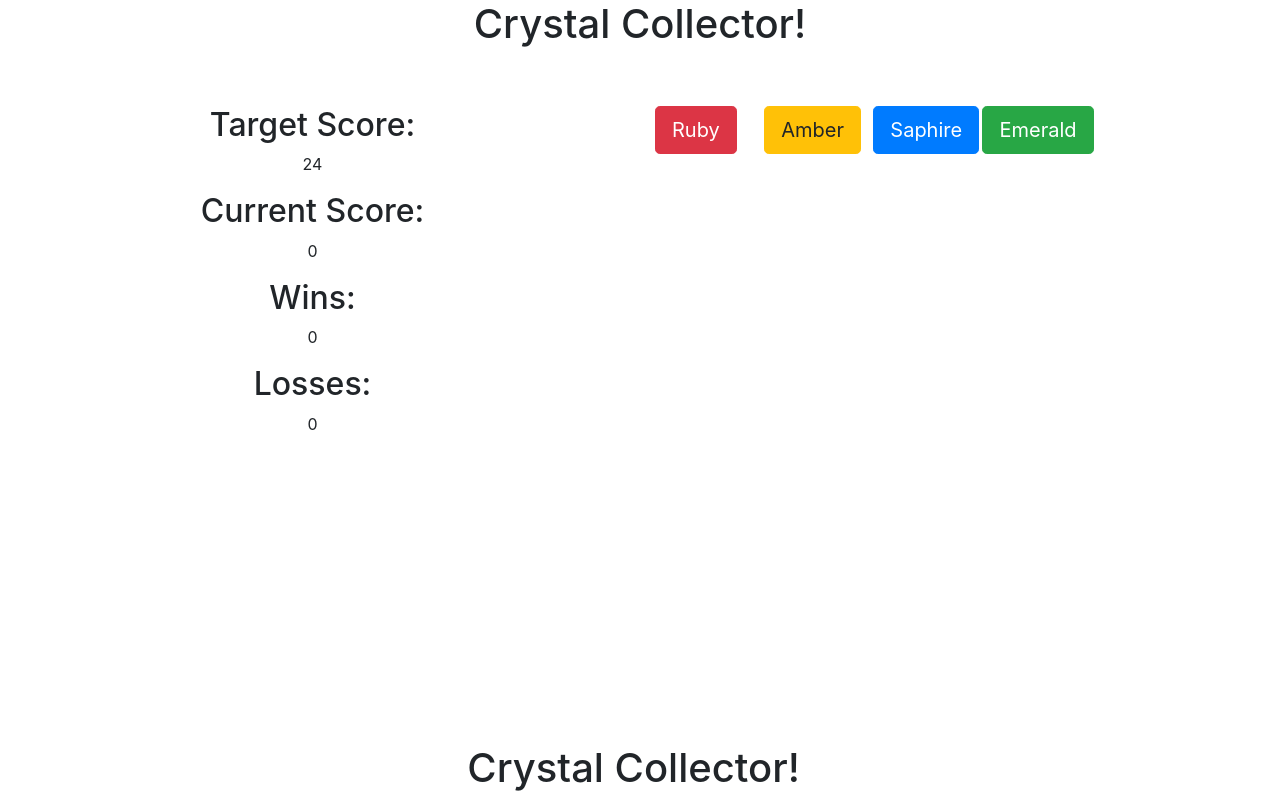
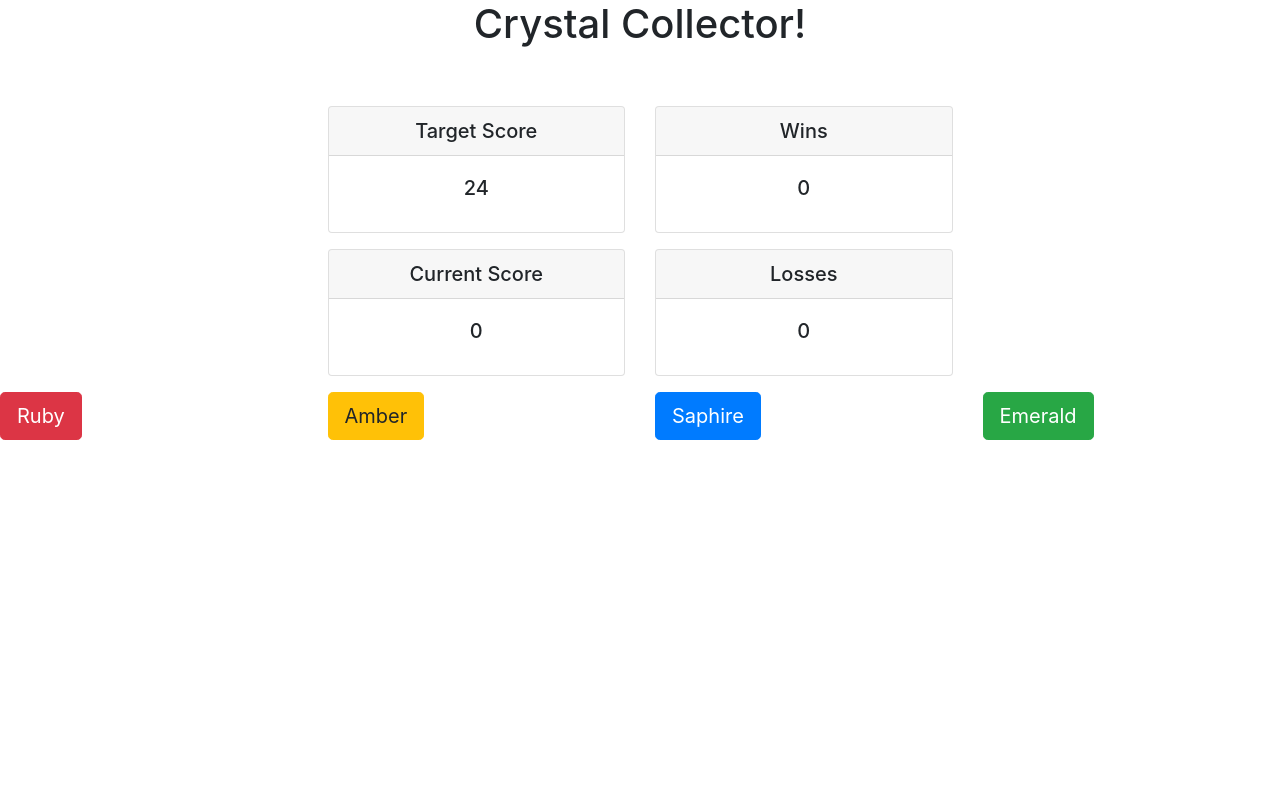
Before and after one commit to R-Delgado1203/unit-4-game, a plain HTML site: page index.html in a window 1280 px wide. Shown: the top 800 px of the page. Drawn offline with nearby package versions, Linux system fonts and the light colour scheme.

Commit message:
updated hmtl UI

```diff
--- a/assets/javascript/game.js
+++ b/assets/javascript/game.js
@@ -28,49 +28,40 @@ function addGems(value) {
 function crystalCollector(){
     if (currentScore > targetScore){
         losses++;
-        //$("#footer-content").text("YOU LOSE!");
         $(".losses").text(losses);
         alert("YOU LOSE!");
         numGenerator();
     }
     else if (currentScore === targetScore){
         wins++;
-        //$("#footer-content").text("YOU WIN!");
         $(".wins").text(wins);
         alert("YOU WIN!");
         numGenerator();
     }
 }
 
+/* function gameAlert(){
+    if (currentScore > targetScore){
+        alert("YOU LOSE!");
+    }
+    else if (currentScore === targetScore){
+        alert("YOU WIN!" + " " + currentScore);
+    }
+} */
+
 
 numGenerator();
 
 $(document).ready(function () {
 
-/*     $(document).on("click", function(){
-        if (currentScore > targetScore){
-            losses++;
-            $("#footer-content").text("YOU LOSE!");
-            $(".losses").text(losses);
-            numGenerator();
-        }
-        else if (currentScore === targetScore){
-            wins++;
-            $("#footer-content").text("YOU WIN!");
-            $(".wins").text(wins);
-            numGenerator();
-        }
-    }); */
-
-
-
-
     $(".target-score").text(targetScore);
 
-    $("#btn-ruby").on("click", function () {
+    $("#btn-ruby").click(function () {
         addGems(ruby);
         $(".current-score").text(currentScore);
+        //gameAlert();
         crystalCollector();
+
 
 
         console.log("the value of this gem is " + ruby);
@@ -78,19 +69,22 @@ $(document).ready(function () {
         console.log("---------");
 
     });
-    $("#btn-amber").on("click", function () {
+    $("#btn-amber").click(function () {
         addGems(amber);
         $(".current-score").text(currentScore);
+        //gameAlert();
         crystalCollector();
+
 
 
         console.log("the value of this gem is " + amber);
         console.log("new current score " + currentScore);
         console.log("---------");
     });
-    $("#btn-saphire").on("click", function () {
+    $("#btn-saphire").click(function () {
         addGems(saphire);
         $(".current-score").text(currentScore);
+        //gameAlert();
         crystalCollector();
 
 
@@ -98,9 +92,10 @@ $(document).ready(function () {
         console.log("new current score " + currentScore);
         console.log("---------");
     });
-    $("#btn-emerald").on("click", function () {
+    $("#btn-emerald").click(function () {
         addGems(emerald);
         $(".current-score").text(currentScore);
+        //gameAlert();
         crystalCollector();
 
 
--- a/index.html
+++ b/index.html
@@ -15,21 +15,8 @@
 
 </head>
 
-<!-- <div class="row">
-        <div class="col-md-12">
-            <header class="text-center">
-                Crystal Collector!
-            </header>
-        </div>
-    </div> -->
+<body>
 
-<body>
-    <!--
-    <div>
-        <header id="header">
-            <h1 class="text-center">Crystal Collector!</h1>
-        </header>
-    </div> -->
 
     <main id="main container">
         <!-- header -->
@@ -43,54 +30,86 @@
 
         <!-- game text -->
         <div class="row">
-            <div class="col-md-6">
-                <div class="text-center">
-                    <h2>Target Score:</h2>
-                    <p class="target-score">0</p>
+            <div class="col-md-3"></div>
+
+            <div class="col-md-3">
+                <div class="card">
+                    <h5 class="card-header text-center">Target Score</h5>
+                    <div class="card-body">
+                        <h5 class="card-title text-center target-score"></h5>
+                    </div>
+                </div>
             </div>
 
-
-                <div class="text-center">
-                    <h2> Current Score:</h2>
-                    <p class="current-score">0</p>
+            <div class="col-md-3">
+                <div class="card">
+                    <h5 class="card-header text-center">Wins</h5>
+                    <div class="card-body">
+                        <h5 class="card-title wins text-center">0</h5>
+                    </div>
+                </div>
             </div>
 
-
-                <div class="text-center">
-                    <h2>Wins:</h2>
-                    <p class="wins">0</p>
+            <div class="col-md-3"></div>
         </div>
 
+        <div class="row">
+            <div class="col-md-12">
+                <p></p>
+            </div>
+        </div>
 
-                <div class="text-center">
-                    <h2>Losses:</h2>
-                    <p class="losses">0</p>
+        <div class="row">
+            <div class="col-md-3"></div>
+
+            <div class="col-md-3">
+                <div class="card">
+                    <h5 class="card-header text-center">Current Score</h5>
+                    <div class="card-body">
+                        <h5 class="card-title current-score text-center">0</h5>
+                    </div>
+                </div>
+            </div>
+
+            <div class="col-md-3">
+                <div class="card">
+                    <h5 class="card-header text-center">Losses</h5>
+                    <div class="card-body">
+                        <h5 class="card-title text-center losses">0</h5>
+                    </div>
+                </div>
+            </div>
+
+            <div class="col-md-3"></div>
+        </div>
+
+        <div class="row">
+            <div class="col-md-12">
+                <p></p>
             </div>
         </div>
 
         <!-- game buttons -->
-            <div class="col-md-6">
-                <div class="row ">
-                    <div class="col-md-2">
+        <div class="row">
+            <div class="col-md-3">
                 <button id="btn-ruby" type="button" class="btn btn-danger btn-lg">
                     Ruby
                 </button>
             </div>
-                    <div class="col-md-2">
+            <div class="col-md-3">
                 <button id="btn-amber" type="button" class="btn btn-warning btn-lg">
                     Amber
                 </button>
             </div>
-                    <div class="col-md-2">
+            <div class="col-md-3">
                 <button id="btn-saphire" type="button" class="btn btn-primary btn-lg">
                     Saphire
                 </button>
             </div>
-                    <div class="col-md-2">
+            <div class="col-md-3">
                 <button id="btn-emerald" type="button" class="btn btn-success btn-lg">
                     Emerald
                 </button>
-                    </div>
             </div>
         </div>
 
@@ -127,7 +146,7 @@
         <div class="row">
             <div class="col-md-12">
                 <footer class="footer text-center">
-                        <h1 id="footer-content">Crystal Collector!</h1>
+                    <h1 id="footer-content"></h1>
                 </footer>
             </div>
         </div>
```
Lines whose indentation alone changed are shown as unchanged.
